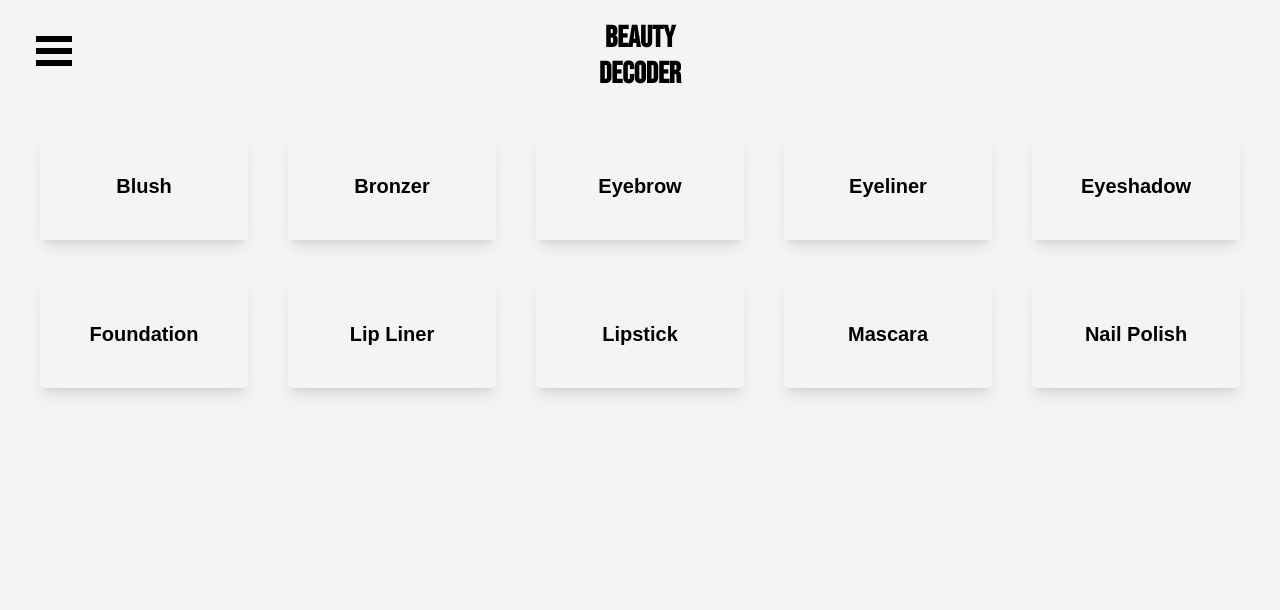
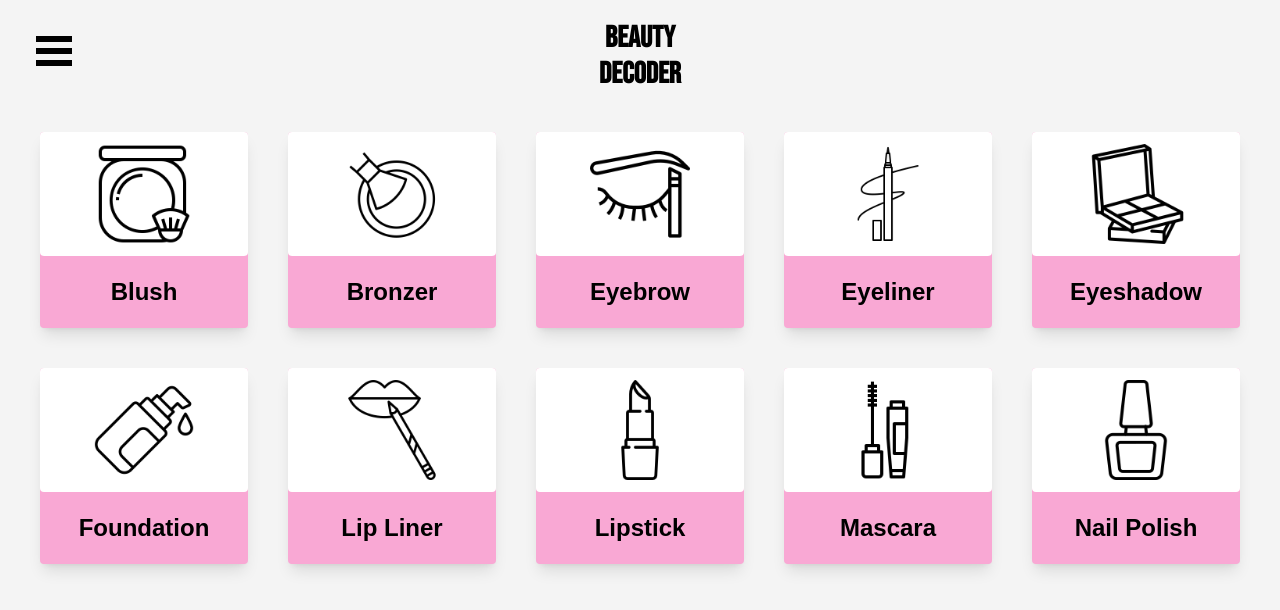
Before and after one commit to Kevasc/beauty-decoder, a Next.js app: page /decoder in a window 1280 px wide. Shown: the top 610 px of the page. Built offline with nearby package versions, Linux system fonts and the light colour scheme.

Commit message:
added images to the product cards, styled how i want them to look

```diff
--- a/src/app/decoder/page.tsx
+++ b/src/app/decoder/page.tsx
@@ -1,16 +1,28 @@
 "use client";
 
+import Image from "next/image";
+import Blush from "../img/Blush.png";
+import Bronzer from "../img/Bronzer.png";
+import Eyebrow from "../img/Eyebrow.png";
+import Eyeliner from "../img/Eyeliner.png";
+import Eyeshadow from "../img/Eyeshadow.png";
+import Foundation from "../img/Foundation.png";
+import LipLiner from "../img/LipLiner.png";
+import Lipstick from "../img/Lipstick.png";
+import Mascara from "../img/Mascara.png";
+import NailPolish from "../img/NailPolish.png";
+
 const productTypeArray = [
-  { name: "Blush", img: "" },
-  { name: "Bronzer", img: "" },
-  { name: "Eyebrow", img: "" },
-  { name: "Eyeliner", img: "" },
-  { name: "Eyeshadow", img: "" },
-  { name: "Foundation", img: "" },
-  { name: "Lip Liner", img: "" },
-  { name: "Lipstick", img: "" },
-  { name: "Mascara", img: "" },
-  { name: "Nail Polish", img: "" },
+  { name: "Blush", img: Blush },
+  { name: "Bronzer", img: Bronzer },
+  { name: "Eyebrow", img: Eyebrow },
+  { name: "Eyeliner", img: Eyeliner },
+  { name: "Eyeshadow", img: Eyeshadow },
+  { name: "Foundation", img: Foundation },
+  { name: "Lip Liner", img: LipLiner },
+  { name: "Lipstick", img: Lipstick },
+  { name: "Mascara", img: Mascara },
+  { name: "Nail Polish", img: NailPolish },
 ];
 
 const Decoder = () => {
@@ -18,12 +30,13 @@ const Decoder = () => {
     return (
       <div
         key={index}
-        className="shadow-lg rounded transition-transform transform hover:scale-105"
+        className="shadow-lg rounded transition-transform transform hover:scale-105 bg-pink-300"
       >
-        {/* <img className="w-full h-48 object-cover rounded-t" src={`/img/${product.toLowerCase().replace(" ", "-")}.jpg`} alt={`${product}`} /> */}
-        <div className="px-6 py-10 flex justify-center ">
-          <p>{product.img}</p>
-          <p className="font-bold text-xl ">{product.name}</p>
+        <div className="bg-white p-3 flex rounded justify-center">
+          <Image width={100} src={product.img} alt={product.name} />
+        </div>
+        <div className="py-5 flex justify-center ">
+          <p className="font-bold text-2xl ">{product.name}</p>
         </div>
       </div>
     );
```
